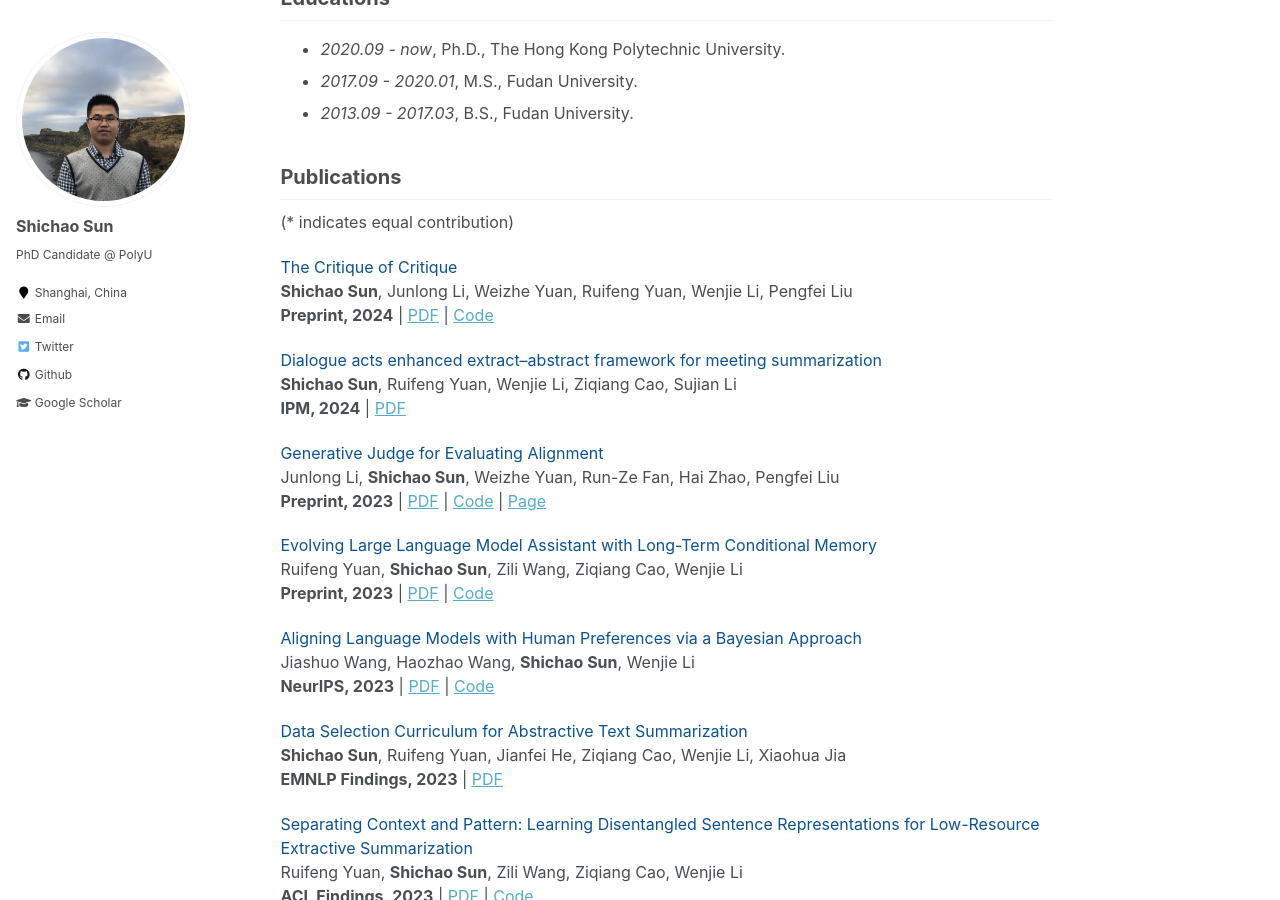
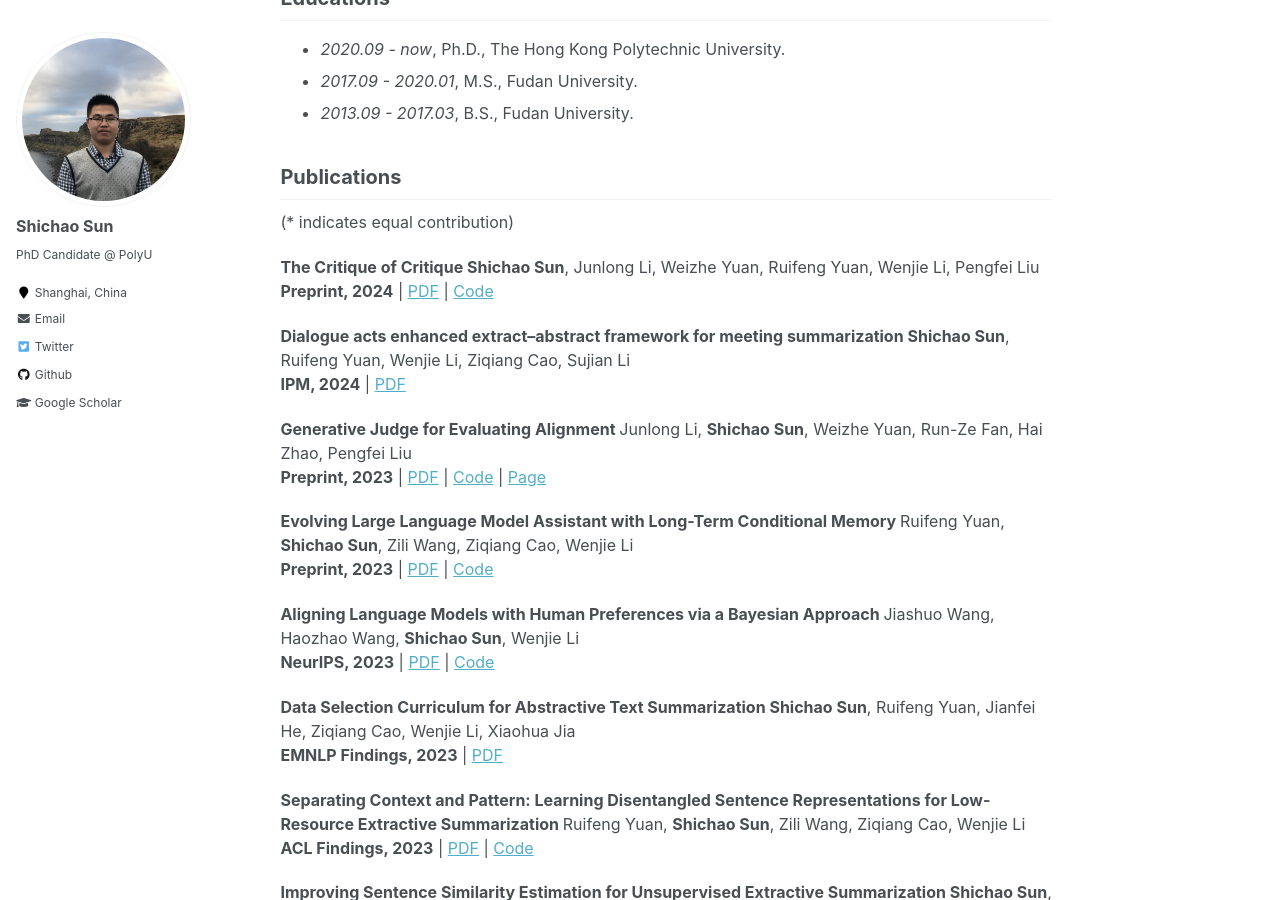
Before and after one commit to ShichaoSun/ShichaoSun.github.io, a Jekyll site: the page built from _pages/about.md, in a window 1280 px wide and 900 px high, scrolled down 406 px. Built offline with Jekyll 4.4.1, drawn with Linux system fonts in a browser that asks for light colours.

Commit message:
change font bond

```diff
--- a/_pages/about.md
+++ b/_pages/about.md
@@ -30,92 +30,92 @@ Before that, I received my B.S. degree (in 2017) and M.S. degree (in 2020) from
 (* indicates equal contribution)
 
 <div class='paper-box-text' markdown="1">
-<font color="#0B5394">The Critique of Critique
-</font>
+<strong color="#0B5394">The Critique of Critique
+</strong>
 **Shichao Sun**, Junlong Li, Weizhe Yuan, Ruifeng Yuan, Wenjie Li, Pengfei Liu\\
 **Preprint, 2024** |  [PDF](https://arxiv.org/abs/2401.04518) | [Code](https://github.com/GAIR-NLP/MetaCritique)
 </div>
 
 <div class='paper-box-text' markdown="1">
-<font color="#0B5394">Dialogue acts enhanced extract–abstract framework for meeting summarization
-</font>
+<strong color="#0B5394">Dialogue acts enhanced extract–abstract framework for meeting summarization
+</strong>
 **Shichao Sun**, Ruifeng Yuan, Wenjie Li, Ziqiang Cao, Sujian Li\\
 **IPM, 2024** |  [PDF](https://www.sciencedirect.com/science/article/abs/pii/S0306457323003722)
 </div>
 
 <div class='paper-box-text' markdown="1">
-<font color="#0B5394">Generative Judge for Evaluating Alignment
-</font>
+<strong color="#0B5394">Generative Judge for Evaluating Alignment
+</strong>
 Junlong Li, **Shichao Sun**, Weizhe Yuan, Run-Ze Fan, Hai Zhao, Pengfei Liu \\
 **Preprint, 2023** |  [PDF](https://arxiv.org/abs/2310.05470) | [Code](https://github.com/GAIR-NLP/auto-j) | [Page](https://gair-nlp.github.io/auto-j/)
 </div>
 
 <div class='paper-box-text' markdown="1">
-<font color="#0B5394">Evolving Large Language Model Assistant with Long-Term Conditional Memory
-</font>
+<strong color="#0B5394">Evolving Large Language Model Assistant with Long-Term Conditional Memory
+</strong>
 Ruifeng Yuan, **Shichao Sun**, Zili Wang, Ziqiang Cao, Wenjie Li\\
 **Preprint, 2023** |  [PDF](https://arxiv.org/abs/2312.17257) | [Code](https://github.com/RuifengYuan/Evolving-LLM-Assistant-with-Long-Term-Conditional-Memory)
 </div>
 
 <div class='paper-box-text' markdown="1">
-<font color="#0B5394">Aligning Language Models with Human Preferences via a Bayesian Approach
-</font>
+<strong color="#0B5394">Aligning Language Models with Human Preferences via a Bayesian Approach
+</strong>
 Jiashuo Wang, Haozhao Wang, **Shichao Sun**, Wenjie Li\\
 **NeurIPS, 2023** |  [PDF](https://arxiv.org/abs/2310.05782) | [Code](https://github.com/wangjs9/aligned-dpm)
 </div>
 
 <div class='paper-box-text' markdown="1">
-<font color="#0B5394">Data Selection Curriculum for Abstractive Text Summarization
-</font>
+<strong color="#0B5394">Data Selection Curriculum for Abstractive Text Summarization
+</strong>
 **Shichao Sun**, Ruifeng Yuan, Jianfei He, Ziqiang Cao, Wenjie Li, Xiaohua Jia\\
 **EMNLP Findings, 2023** |  [PDF](https://aclanthology.org/2023.findings-emnlp.537/)
 </div>
 
 <div class='paper-box-text' markdown="1">
-<font color="#0B5394">Separating Context and Pattern: Learning Disentangled Sentence Representations for Low-Resource Extractive Summarization
-</font>
+<strong color="#0B5394">Separating Context and Pattern: Learning Disentangled Sentence Representations for Low-Resource Extractive Summarization
+</strong>
 Ruifeng Yuan, **Shichao Sun**, Zili Wang, Ziqiang Cao, Wenjie Li\\
 **ACL Findings, 2023** |  [PDF](https://aclanthology.org/2023.findings-acl.479/) | [Code](https://github.com/RuifengYuan/Distangled-Ext-Sum)
 </div>
 
 <div class='paper-box-text' markdown="1">
-<font color="#0B5394">Improving Sentence Similarity Estimation for Unsupervised Extractive Summarization
-</font>
+<strong color="#0B5394">Improving Sentence Similarity Estimation for Unsupervised Extractive Summarization
+</strong>
 **Shichao Sun**, Ruifeng Yuan, Wenjie Li, Sujian Li \\
 **ICASSP, 2023** |  [PDF](https://ieeexplore.ieee.org/abstract/document/10096137/) | [Code](https://github.com/ShichaoSun/SS4Sum)
 </div>
 
 <div class='paper-box-text' markdown="1">
-<font color="#0B5394">Empirical Analysis of Beam Search Curse and Search Errors with Model Errors in Neural Machine Translation
-</font>
+<strong color="#0B5394">Empirical Analysis of Beam Search Curse and Search Errors with Model Errors in Neural Machine Translation
+</strong>
 Jianfei He, **Shichao Sun**, Xiaohua Jia, Wenjie Li \\
 **EAMT, 2023** |  [PDF](https://aclanthology.org/2023.eamt-1.10/)
 </div>
 
 <div class='paper-box-text' markdown="1">
-<font color="#0B5394">Rethinking the framework constructed by counterfactual functional model
-</font>
+<strong color="#0B5394">Rethinking the framework constructed by counterfactual functional model
+</strong>
 Chao Wang, Linfang Liu, **Shichao Sun**, Wei Wang \\
 **Applied Intelligence, 2022** |  [PDF](https://link.springer.com/article/10.1007/s10489-022-03161-8)
 </div>
 
 <div class='paper-box-text' markdown="1">
-<font color="#0B5394">Alleviating Exposure Bias via Contrastive Learning for Abstractive Text Summarization
-</font>
+<strong color="#0B5394">Alleviating Exposure Bias via Contrastive Learning for Abstractive Text Summarization
+</strong>
 **Shichao Sun**, Wenjie Li \\
 **arXiv, 2021** |  [PDF](https://arxiv.org/abs/2108.11846) | [Code](https://github.com/ShichaoSun/ConAbsSum)
 </div>
 
 <div class='paper-box-text' markdown="1">
-<font color="#0B5394">A Goal-Driven Tree-Structured Neural Model for Math Word Problems
-</font>
+<strong color="#0B5394">A Goal-Driven Tree-Structured Neural Model for Math Word Problems
+</strong>
 Zhipeng Xie\*, **Shichao Sun**\*\\
 **IJCAI, 2019** |  [PDF](https://www.ijcai.org/proceedings/2019/0736.pdf) | [Code](https://github.com/ShichaoSun/math_seq2tree)
 </div>
 
 <div class='paper-box-text' markdown="1">
-<font color="#0B5394">BiLSTM-Based Models for Metaphor Detection
-</font>
+<strong color="#0B5394">BiLSTM-Based Models for Metaphor Detection
+</strong>
 **Shichao Sun**, Zhipeng Xie \\
 **NLPCC, 2017** |  [PDF](https://link.springer.com/chapter/10.1007/978-3-319-73618-1_36) | [Code](https://github.com/ShichaoSun/metaphor)
 </div>
```
